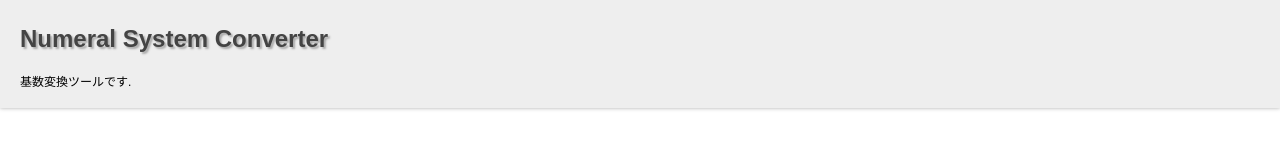
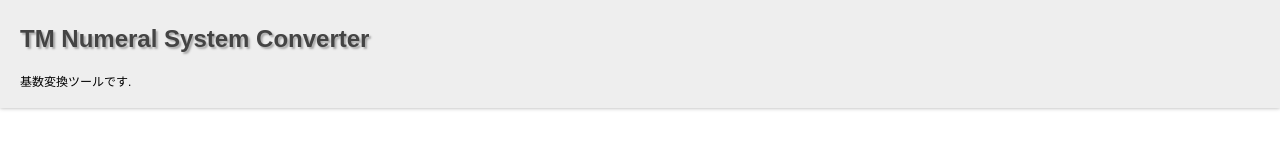
Before and after one commit to phi-jp/tm-numeral-system-converter, a plain HTML site: page index.html in a window 1280 px wide. Shown: the top 157 px of the page. Drawn offline with Linux system fonts and the light colour scheme; a script that the page names is missing.

Commit message:
タイトル変更

```diff
--- a/index.html
+++ b/index.html
@@ -4,7 +4,7 @@
 
     <head>
         <meta charset="UTF-8" />
-        <title>Numeral System Converter</title>
+        <title>TM Numeral System Converter</title>
 
         <style>
 
@@ -130,7 +130,7 @@
 
     <body>
         <header>
-            <h1>Numeral System Converter</h1>
+            <h1>TM Numeral System Converter</h1>
             <p>
                 基数変換ツールです.
             </p>
```
